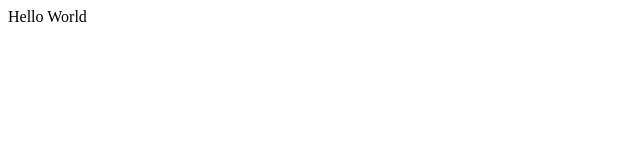
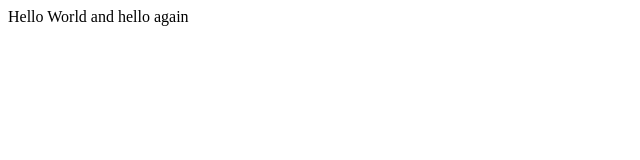
Before and after one commit to mathewsmittathani/lecture1, a plain HTML site: page hello.html in a window 1280 px wide. Shown: the whole page, without its empty margins (0-640 px from the left). Drawn offline with Linux system fonts and the light colour scheme.

Commit message:
Update hello.html

```diff
--- a/hello.html
+++ b/hello.html
@@ -4,6 +4,6 @@
         <title>My Webpage</title>
     </head>
     <body>
-        Hello World
+        Hello World and hello again
     </body>
 </html>
```
